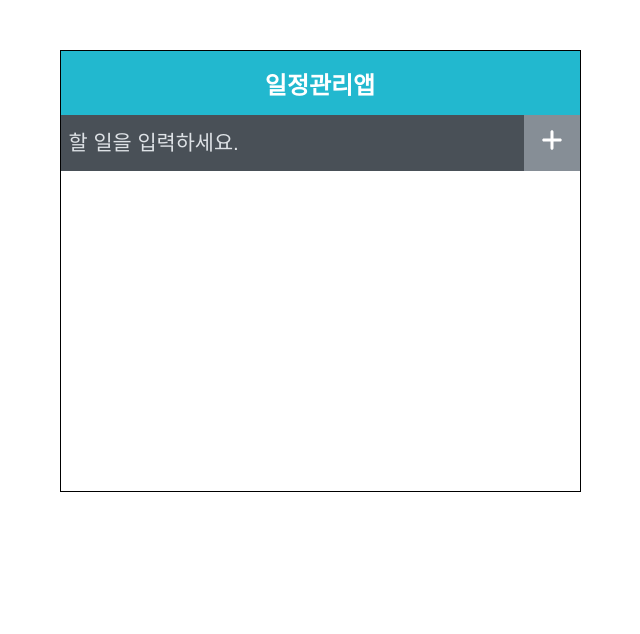
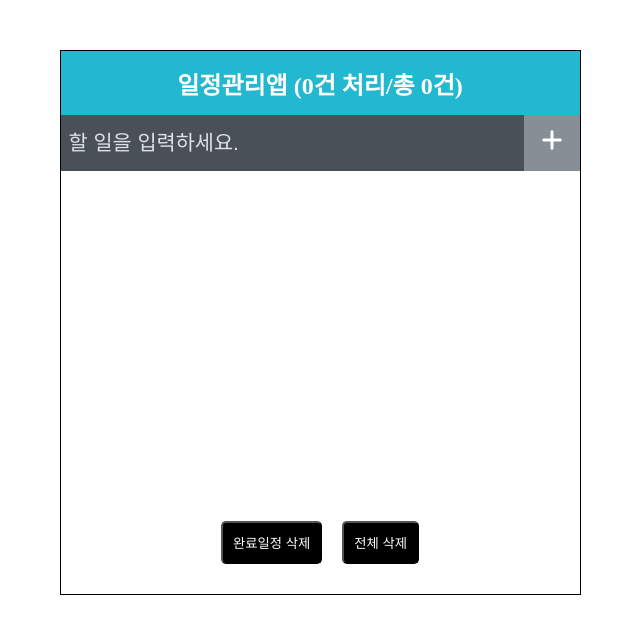
Before and after one commit to oktobat/todoReact526, a React (Vite) app: page / in a window 1280 px wide. Shown: the top 634 px of the page, without its empty margins (320-960 px from the left). Built offline with nearby package versions, Linux system fonts and the light colour scheme.

Commit message:
7/2일 12시 06분

```diff
--- a/src/App.jsx
+++ b/src/App.jsx
@@ -6,6 +6,7 @@ import TodoList from '@/TodoList'
 import TodoFooter from '@/TodoFooter'
 
 const App = () => {
+  // ref 변수 : 화면에 보이는 데이터는 아니지만 프로그램에 필요한 데이터를 관리하기 위한 변수
   const id = useRef(1)
   const [todos, setTodos] = useState([
     // {id:1, checked:false, text:"일정1" },
@@ -19,18 +20,31 @@ const App = () => {
     id.current = id.current + 1;
     setTodos(todos.concat(todo))
     // setTodos([...todos, todo])
+    // setTodos(todos.push(todo)) : push()는 기존 todos를 바로 변경하기 때문에 오류가 발생함
   }
 
   const onToggle = (idno)=>{
     setTodos(todos.map(item=> item.id==idno ? {...item, checked:!item.checked} : item ))
   }
 
+  const onRemove = (idno)=>{
+    setTodos(todos.filter( item => item.id !== idno ))
+  }
+
+  const onFinishRemove = ()=>{
+    setTodos(todos.filter(item=>!item.checked))
+  }
+
+  const allRemove = ()=>{
+    setTodos([])
+  }
+
   return (
     <TodoTemplate>
-      <TodoHeader />
+      <TodoHeader todos={todos} />
       <TodoInsert onInsert={onInsert} />
-      <TodoList todos={todos} onToggle={onToggle} />
-      <TodoFooter />
+      <TodoList todos={todos} onToggle={onToggle} onRemove={onRemove} />
+      <TodoFooter onFinishRemove={onFinishRemove} allRemove={allRemove} />
     </TodoTemplate>
   );
 };
--- a/src/TodoFooter.jsx
+++ b/src/TodoFooter.jsx
@@ -1,10 +1,16 @@
 import React from 'react';
-
-const TodoFooter = () => {
+import styled from 'styled-components'
+const TodoFooterBlock = styled.div`
+  padding:30px; text-align:center;
+  button { background:#000; color:#fff; padding:10px;
+      border-radius:5px; margin:0 10px; }
+`
+const TodoFooter = ({onFinishRemove, allRemove}) => {
   return (
-    <div>
-
-    </div>
+    <TodoFooterBlock>
+      <button onClick={ onFinishRemove }>완료일정 삭제</button>
+      <button onClick={ allRemove }>전체 삭제</button>
+    </TodoFooterBlock>
   );
 };
 
--- a/src/TodoHeader.jsx
+++ b/src/TodoHeader.jsx
@@ -13,10 +13,10 @@ const TodoHeaderBlock = styled.div`
   }
 `
 
-const TodoHeader = () => {
+const TodoHeader = ({todos}) => {
   return (
     <TodoHeaderBlock>
-      <h1>일정관리앱</h1>
+      <h1>일정관리앱 ({ todos.filter(item=>item.checked).length }건 처리/총 {todos.length}건)</h1>
     </TodoHeaderBlock>
   );
 };
--- a/src/TodoInsert.jsx
+++ b/src/TodoInsert.jsx
@@ -21,7 +21,7 @@ const TodoInsert = ({onInsert}) => {
   // 컴포넌트 내부에서 변경되는 데이터 관리 : state 변수
   const [text, setText] = useState("")
   const onChange = (e)=>{
-    console.log(e.target.value)
+    console.log(e)
     setText(e.target.value)
   }
 
@@ -29,6 +29,11 @@ const TodoInsert = ({onInsert}) => {
 
   const onSubmit = (e) => {
     e.preventDefault()
+    if (!text){
+      alert("일정을 입력하세요.")
+      inputRef.current.focus()
+      return
+    }
     onInsert(text)
     setText("")
     inputRef.current.focus()
--- a/src/TodoList.jsx
+++ b/src/TodoList.jsx
@@ -8,11 +8,11 @@ const TodoListBlock = styled.ul`
   overflow-y:auto;
 `
 
-const TodoList = ({todos, onToggle}) => {
+const TodoList = ({todos, onToggle, onRemove}) => {
   return (
     <TodoListBlock>
       {
-        todos.map((todo, index)=><TodoListItem key={index} todo={todo} onToggle={onToggle} />)
+        todos.map((todo, index)=><TodoListItem key={index} todo={todo} onToggle={onToggle} onRemove={onRemove} />)
       }
     </TodoListBlock>
   );
--- a/src/TodoListItem.jsx
+++ b/src/TodoListItem.jsx
@@ -18,15 +18,15 @@ const TodoListItemBlock = styled.li`
   }
 `
 
-const TodoListItem = ({todo, onToggle}) => {
+const TodoListItem = ({todo, onToggle, onRemove}) => {
   const {id, checked, text } = todo
   return (
     <TodoListItemBlock>
       <div className="list" onClick={()=>onToggle(id)}>
         { checked ? <MdCheckBox className="red" /> : <MdCheckBoxOutlineBlank /> }
-        <div style={{paddingLeft:'10px'}} className={ checked && "finish"}>{id}. {text}</div>
+        <div style={{paddingLeft:'10px'}} className={checked ? "finish" : ""}>{id}. {text}</div>
       </div>
-      <div className="remove">
+      <div className="remove" onClick={()=>onRemove(id)}>
         <MdRemoveCircleOutline />
       </div>
     </TodoListItemBlock>
```
